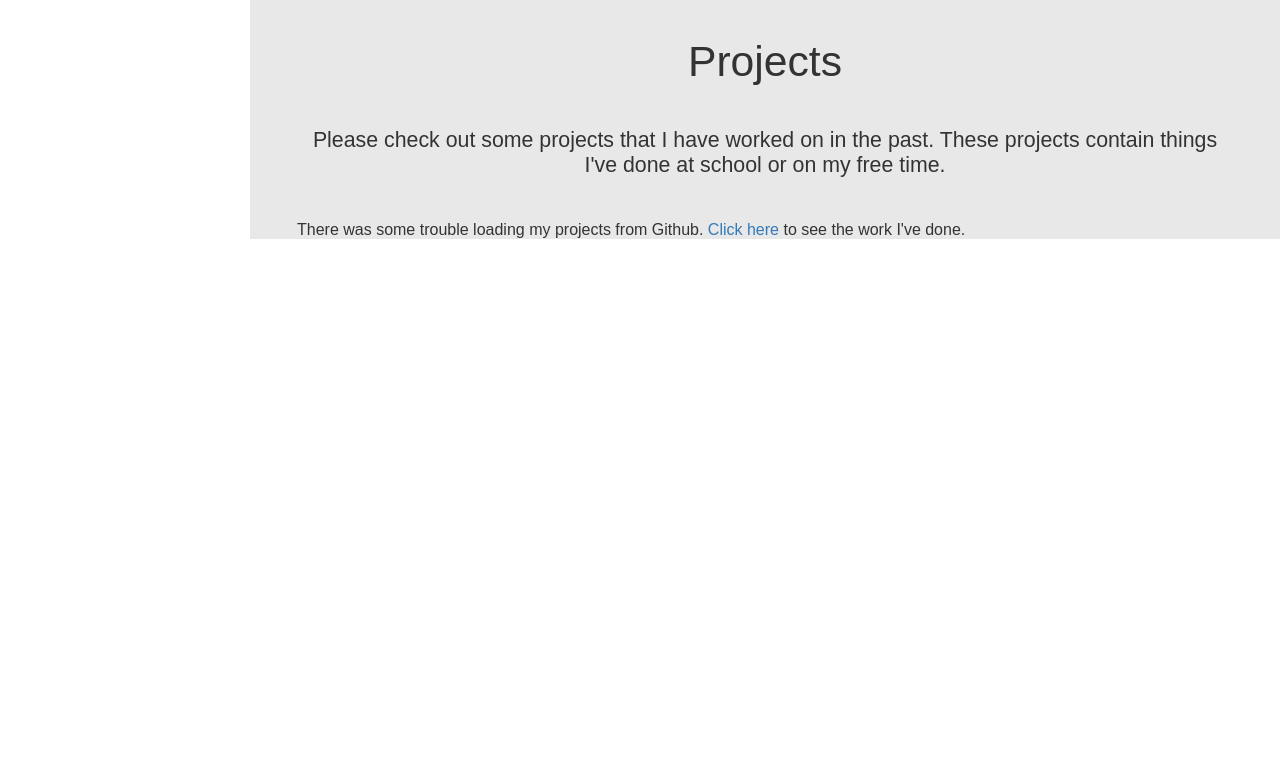
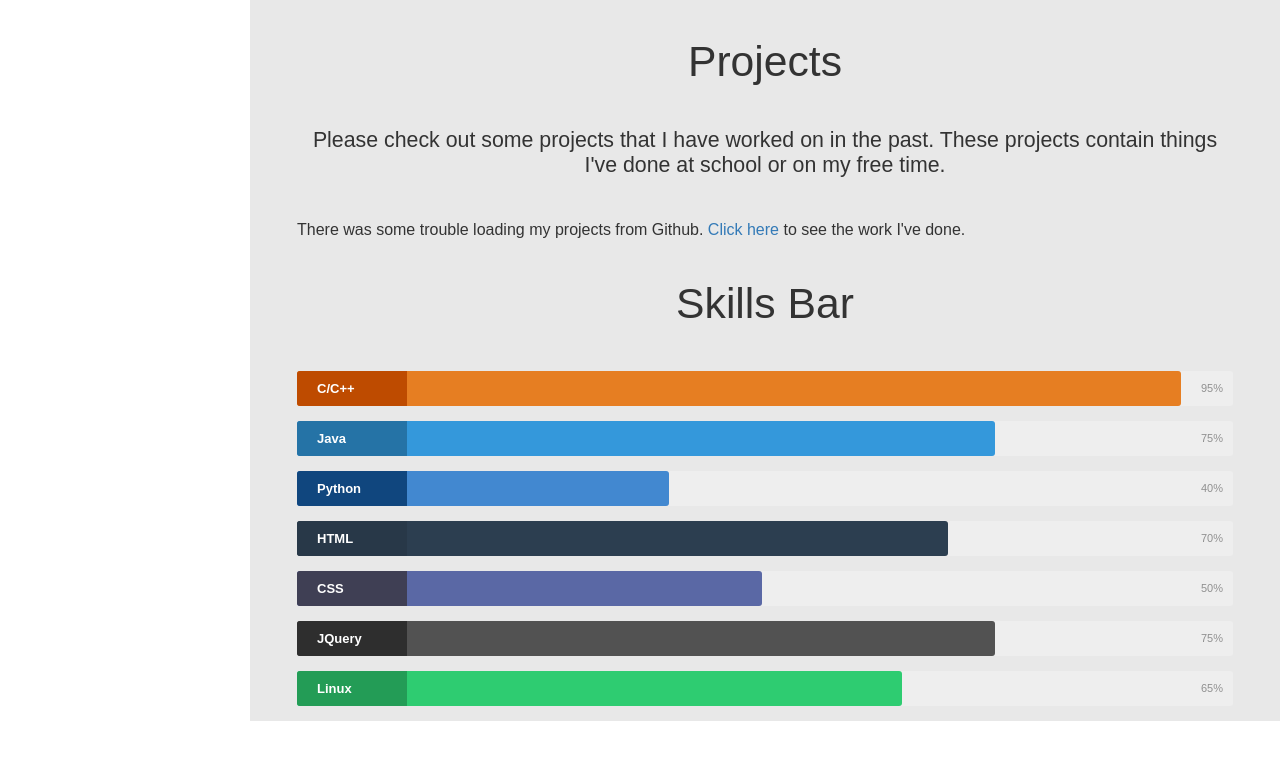
Before and after one commit to Gongv93/Portfolio, a plain HTML site: page index.html in a window 1280 px wide. Shown: the part 909-1668 px from the top of the page. Before the commit the page ends 1188 px from the top, so only its background shows below. Drawn offline with nearby package versions, Linux system fonts and the light colour scheme; no server answers.

Commit message:
Add skill bars

```diff
--- a/css/main.css
+++ b/css/main.css
@@ -190,3 +190,77 @@ body {
 #toggleNav.toggleOff {
   left: 10px;
 }
+
+
+.skillbar {
+  position:relative;
+  display:block;
+  margin-bottom:15px;
+  width:100%;
+  background:#eee;
+  height:35px;
+  border-radius:3px;
+  -moz-border-radius:3px;
+  -webkit-border-radius:3px;
+  -webkit-transition:0.4s linear;
+  -moz-transition:0.4s linear;
+  -ms-transition:0.4s linear;
+  -o-transition:0.4s linear;
+  transition:0.4s linear;
+  -webkit-transition-property:width, background-color;
+  -moz-transition-property:width, background-color;
+  -ms-transition-property:width, background-color;
+  -o-transition-property:width, background-color;
+  transition-property:width, background-color;
+}
+
+.skillbar-title {
+  position:absolute;
+  top:0;
+  left:0;
+  width:110px;
+  font-weight:bold;
+  font-size:13px;
+  color:#ffffff;
+  background:#6adcfa;
+  -webkit-border-top-left-radius:3px;
+  -webkit-border-bottom-left-radius:4px;
+  -moz-border-radius-topleft:3px;
+  -moz-border-radius-bottomleft:3px;
+  border-top-left-radius:3px;
+  border-bottom-left-radius:3px;
+}
+
+.skillbar-title span {
+  display:block;
+  background:rgba(0, 0, 0, 0.1);
+  padding:0 20px;
+  height:35px;
+  line-height:35px;
+  -webkit-border-top-left-radius:3px;
+  -webkit-border-bottom-left-radius:3px;
+  -moz-border-radius-topleft:3px;
+  -moz-border-radius-bottomleft:3px;
+  border-top-left-radius:3px;
+  border-bottom-left-radius:3px;
+}
+
+.skillbar-bar {
+  height:35px;
+  width:0px;
+  background:#6adcfa;
+  border-radius:3px;
+  -moz-border-radius:3px;
+  -webkit-border-radius:3px;
+}
+
+.skill-bar-percent {
+  position:absolute;
+  right:10px;
+  top:0;
+  font-size:11px;
+  height:35px;
+  line-height:35px;
+  color:#ffffff;
+  color:rgba(0, 0, 0, 0.4);
+}
--- a/js/main.js
+++ b/js/main.js
@@ -15,6 +15,12 @@ $(document).ready(function()
     $("#main").load("main.html", function() {
        // Get git hub repo information and create links to them
        $.getJSON("https://api.github.com/users/Gongv93/starred", createProjectTiles);
+
+       $('.skillbar').each(function(){
+            $(this).find('.skillbar-bar').animate({
+                width: $(this).attr('data-percent')
+            },6000);
+        });
     });
 
     // This function takes the git information and creates our project tiles to display
--- a/main.html
+++ b/main.html
@@ -45,6 +45,57 @@
     </div>
 </section>
 
+<!-- Skill Section -->
+<section id="skills">
+    <div class="container-fluid">
+        <header>
+            <h2>Skills Bar</h1>
+        </header>
+
+        <div class="skillbar" data-percent="95%">
+            <div class="skillbar-title" style="background: #d35400;"><span>C/C++</span></div>
+            <div class="skillbar-bar" style="background: #e67e22;"></div>
+            <div class="skill-bar-percent">95%</div>
+        </div> <!-- End Skill Bar -->
+
+        <div class="skillbar" data-percent="75%">
+            <div class="skillbar-title" style="background: #2980b9;"><span>Java</span></div>
+            <div class="skillbar-bar" style="background: #3498db;"></div>
+            <div class="skill-bar-percent">75%</div>
+        </div> <!-- End Skill Bar -->
+
+        <div class="skillbar" data-percent="40%">
+            <div class="skillbar-title" style="background: #124e8c;"><span>Python</span></div>
+            <div class="skillbar-bar" style="background: #4288d0;"></div>
+            <div class="skill-bar-percent">40%</div>
+        </div> <!-- End Skill Bar -->
+
+        <div class="skillbar" data-percent="70%">
+            <div class="skillbar-title" style="background: #2c3e50;"><span>HTML</span></div>
+            <div class="skillbar-bar" style="background: #2c3e50;"></div>
+            <div class="skill-bar-percent">70%</div>
+        </div> <!-- End Skill Bar -->
+
+        <div class="skillbar" data-percent="50%">
+            <div class="skillbar-title" style="background: #46465e;"><span>CSS</span></div>
+            <div class="skillbar-bar" style="background: #5a68a5;"></div>
+            <div class="skill-bar-percent">50%</div>
+        </div> <!-- End Skill Bar -->
+
+        <div class="skillbar" data-percent="75%">
+            <div class="skillbar-title" style="background: #333333;"><span>JQuery</span></div>
+            <div class="skillbar-bar" style="background: #525252;"></div>
+            <div class="skill-bar-percent">75%</div>
+        </div> <!-- End Skill Bar -->
+
+        <div class="skillbar" data-percent="65%">
+            <div class="skillbar-title" style="background: #27ae60;"><span>Linux</span></div>
+            <div class="skillbar-bar" style="background: #2ecc71;"></div>
+            <div class="skill-bar-percent">65%</div>
+        </div> <!-- End Skill Bar -->
+    </div>
+</section>
+
 <script id="projTemplate" type="text/template">
 <div id="{{name}}" class="col-md-4">
     <a href="{{link}}" class="thumbnail" target="_blank">
```
